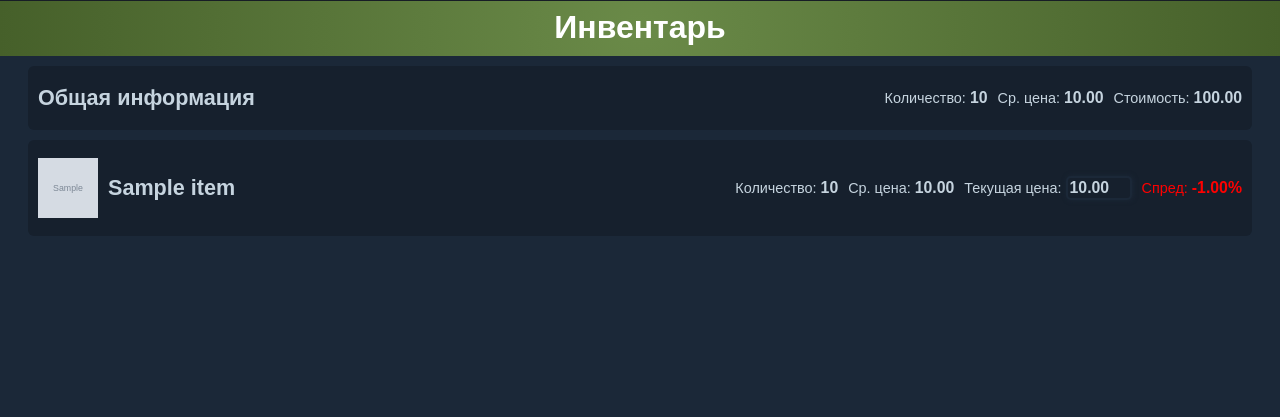
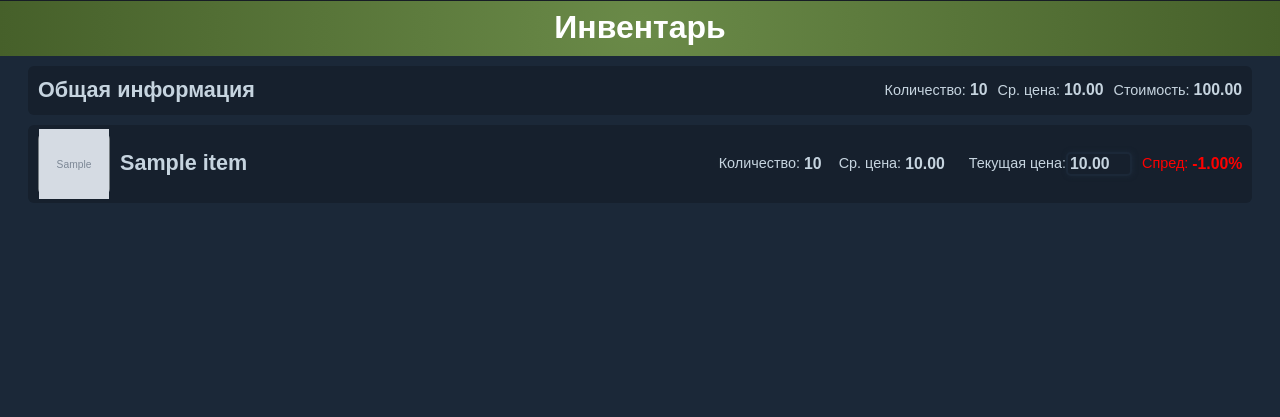
Before and after one commit to AnatoliiBessmertnyi/steam_items, a Django app: page / in a window 1280 px wide. Shown: the part 109-526 px from the top of the page. Run offline with Django 4.2, Linux system fonts and the light colour scheme; tables that the repository leaves empty hold one stand-in row (values such as "Sample post"); grey boxes marked "Sample" are stand-in pictures.

Commit message:
Реализовал отображение картинки предмета при создании сделки

```diff
--- a/steam_items/items/static/css/styles.css
+++ b/steam_items/items/static/css/styles.css
@@ -70,10 +70,26 @@ h1 {
     display: flex;
     flex-direction: row;
     justify-content: space-between;
+    line-height: 0.5;
 }
 
 .item-left a {
     color: inherit;
+}
+
+.item-image {
+    background-color: #333333;
+    border-radius: 6px;
+    display: flex;
+    align-items: center;
+    height: 60px;
+    border: 1px solid #c6d4df77;
+    margin-right: 10px;
+}
+
+.item-image img {
+    width: 70px;
+    height: 70px;
 }
 
 .item-right {
@@ -84,9 +100,17 @@ h1 {
     gap: 10px;
 }
 
+.item-part {
+    display: flex;
+    flex-direction: row;
+    justify-content: flex-start;
+    align-items: center;
+}
+
 .item-value {
     font-size: 1.1em;
     font-weight: bold;
+    padding-left: 4px;
 }
 
 .item-right input[type="number"] {
--- a/steam_items/items/templates/archived_additions.html
+++ b/steam_items/items/templates/archived_additions.html
@@ -8,11 +8,13 @@
       <div style="display: flex; align-items: center;">
         <!-- Проверяем, что если файл из статики, то искать его по абсолютному пути -->
         {% if item.list.0.item.image %}
+          <div class="item-image">
             {% if 'http' in item.list.0.item.image %}
-                <img src="{{ item.list.0.item.image }}" alt="{{ item.list.0.item.name }}" style="width: 50px; height: 50px; margin-right: 10px;">
+              <img src="{{ item.list.0.item.image }}" alt="{{ item.list.0.item.name }}">
             {% else %}
-              <img src="/{{ item.list.0.item.image }}" alt="{{ item.list.0.item.name }}" style="width: 50px; height: 50px; margin-right: 10px;">
+              <img src="/{{ item.list.0.item.image }}" alt="{{ item.list.0.item.name }}">
             {% endif %}
+          </div>
         {% endif %}
         {{ item.grouper }} (<span style="font-size: 0.9em; margin-left: 2px; margin-right: 2px;">Кол-во: {{ item.list|length }} </span>)
       </div>
--- a/steam_items/items/templates/index.html
+++ b/steam_items/items/templates/index.html
@@ -3,6 +3,7 @@
 {% load static %}
 <script src="{% static 'main.js' %}"></script>
   <h1>Инвентарь</h1>
+
   <div class="inventory-item">
     <div class="item-left">
       <h2>Общая информация</h2>
@@ -12,10 +13,12 @@
         <span class="item-label">Количество:</span>
         <span class="item-value">{{ total_quantity }}</span>
       </div>
+
       <div class="item-part">
         <span class="item-label">Ср. цена:</span>
         <span class="item-value">{{ average_price|floatformat:2 }}</span>
       </div>
+
       <div class="item-part">
         <span class="item-label">Стоимость:</span>
         <span class="item-value">{{ total_price|floatformat:2 }}</span>
@@ -29,26 +32,32 @@
         <a href="{% url 'item_detail' item.id %}">
           <div style="display: flex; align-items: center;">
             {% if item.image %}
-                <img src="{{ item.image }}" alt="{{ item.name }}" style="width: 60px; height: 60px; margin-right: 10px;">
+            <div class="item-image">
+              <img src="{{ item.image }}" alt="{{ item.name }}">
+            </div>
             {% endif %}
             <h2>{{ item.name }}</h2>
           </div>
         </a>
       </div>
+
       <div class="item-right">
-        <div class="item-part">
-            <span class="item-label">Количество:</span>
-            <span class="item-value">{{ item.quantity }}</span>
+        <div class="item-part item-quantity" style="width: 110px;">
+          <span class="item-label">Количество:</span>
+          <span class="item-value">{{ item.quantity }}</span>
         </div>
-        <div class="item-part">
-            <span class="item-label">Ср. цена:</span>
-            <span class="item-value">{{ item.average_price|floatformat:2 }}</span>
+
+        <div class="item-part item-average-price" style="width: 120px;">
+          <span class="item-label">Ср. цена:</span>
+          <span class="item-value">{{ item.average_price|floatformat:2 }}</span>
         </div>
-        <div class="item-part">
+
+        <div class="item-part item-current-price">
           <span class="item-label">Текущая цена:</span>
           <input type="number" id="current_price_{{ item.id }}" value="{{ item.current_price|floatformat:2 }}" onchange="saveCurrentPrice('{{ item.id }}')" onkeypress="handleKeyPress(event, '{{ item.id }}')">
         </div>
-        <div class="item-part item-spread {% if item.spread > 0 %}positive{% elif item.spread < 0 %}negative{% endif %}">
+
+        <div class="item-part item-spread {% if item.spread > 0 %}positive{% elif item.spread < 0 %}negative{% endif %}" style="width: 100px;">
           <span class="item-label">Спред:</span>
           <span class="item-value">{{ item.spread|floatformat:2 }}%</span>
         </div>
--- a/steam_items/items/views.py
+++ b/steam_items/items/views.py
@@ -111,6 +111,11 @@ class AddItemView(CreateView):
         kwargs = super().get_form_kwargs()
         kwargs['item_id'] = self.kwargs.get('item_id')
         return kwargs
+
+    def get_context_data(self, **kwargs):
+        context = super().get_context_data(**kwargs)
+        context['items'] = Item.objects.all()
+        return context
 
 
 class EditAdditionView(UpdateView):
```
Also changed, not shown: steam_items/items/templates/create_deal.html (+23 -0 lines).
